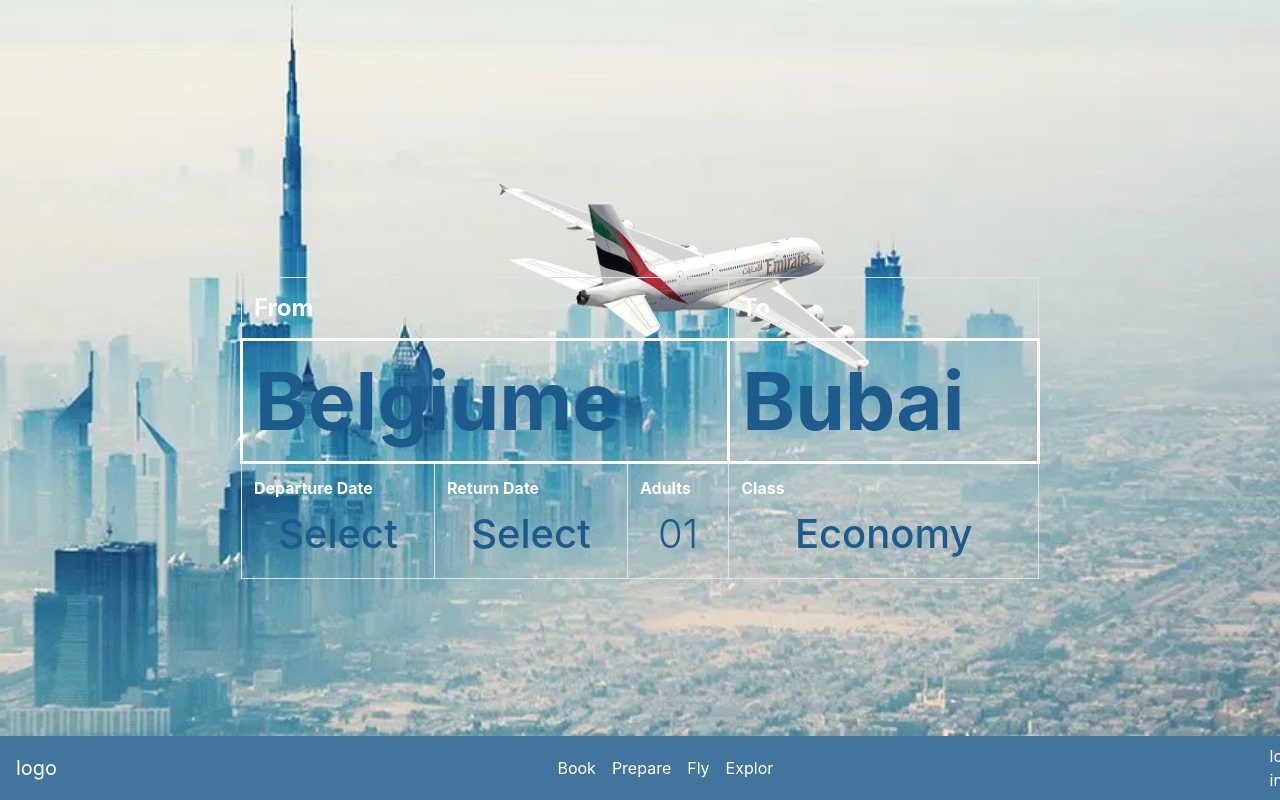
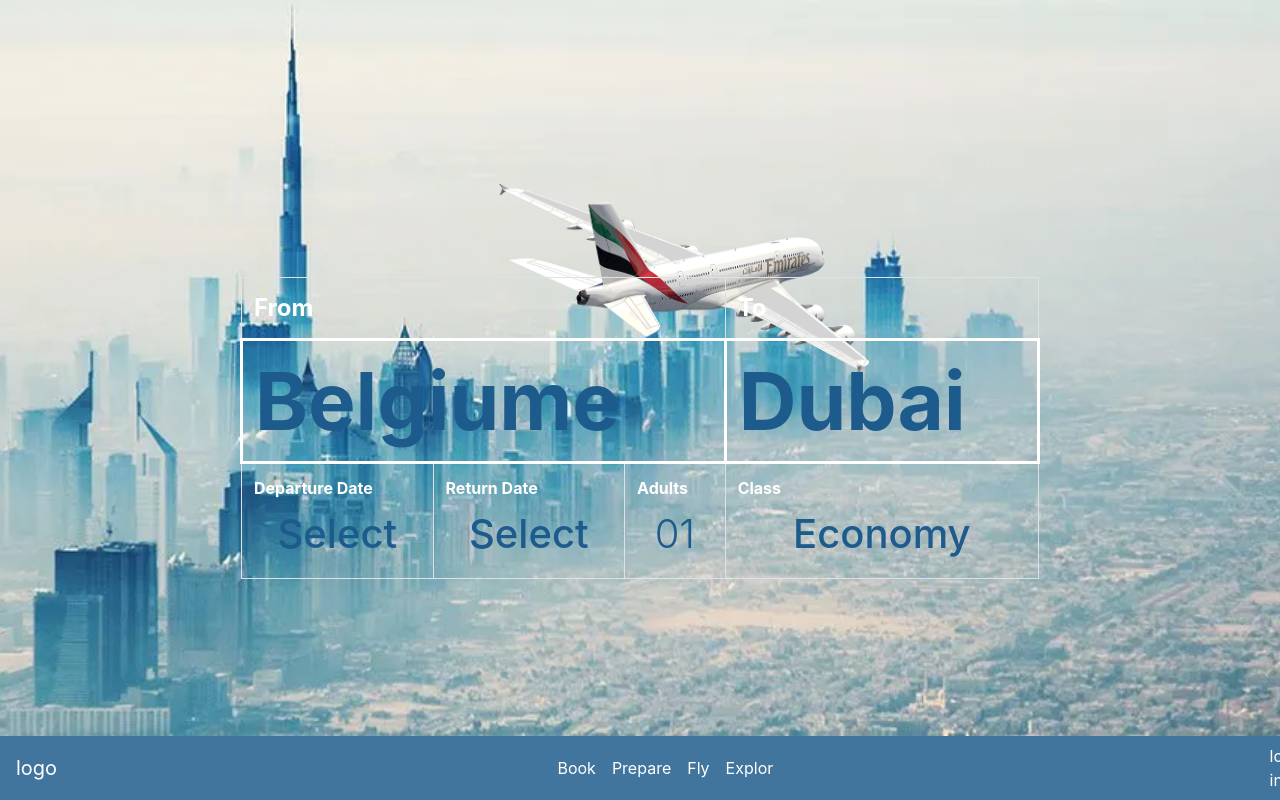
Before and after one commit to AliMundher/concept-airpline, a plain HTML site: page index.html in a window 1280 px wide. Drawn offline with nearby package versions, Linux system fonts and the light colour scheme; a web font is replaced by a local one.

Commit message:
corect text

```diff
--- a/index.html
+++ b/index.html
@@ -36,7 +36,7 @@
                     <tbody>
                         <tr class="td_1">
                             <td class="display-1" colspan="3">belgiume</td>
-                            <td class="display-1">bubai</td>
+                            <td class="display-1">dubai</td>
                         </tr>
                         <tr>
                             <td>
```
